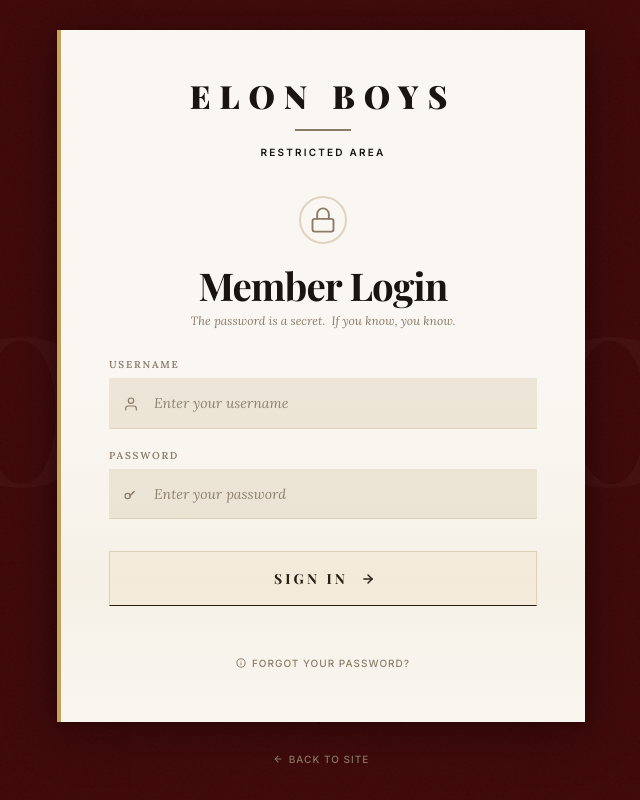
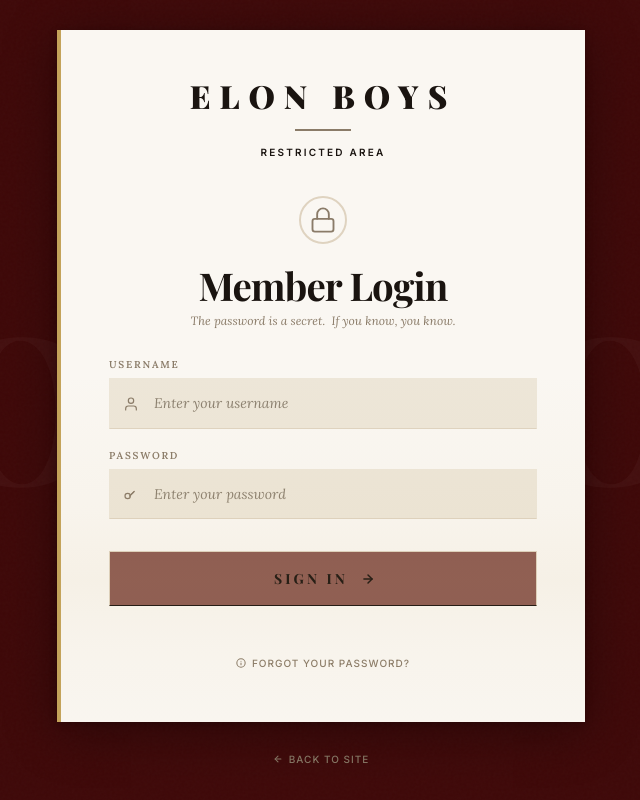
Before and after one commit to sojib96/elon_boys, a FastAPI app: page /login in a window 1280 px wide, with the pointer over the restyled element. Shown: the whole page, without its empty margins (319-959 px from the left). Run offline with FastAPI, Linux system fonts and the light colour scheme; some libraries are stand-ins or nearby versions; some web fonts are replaced.

Commit message:
fix(login): button hover bg #F7F0E4 → #8C5A52

```diff
--- a/app/static/css/private.css
+++ b/app/static/css/private.css
@@ -914,7 +914,7 @@ body.page-login #scroll-top {
 }
 
 .btn-login:hover {
-  background: #F7F0E4;
+  background: #8C5A52;
   border-color: var(--login-border);
   border-bottom-color: var(--login-ink);
 }
```
